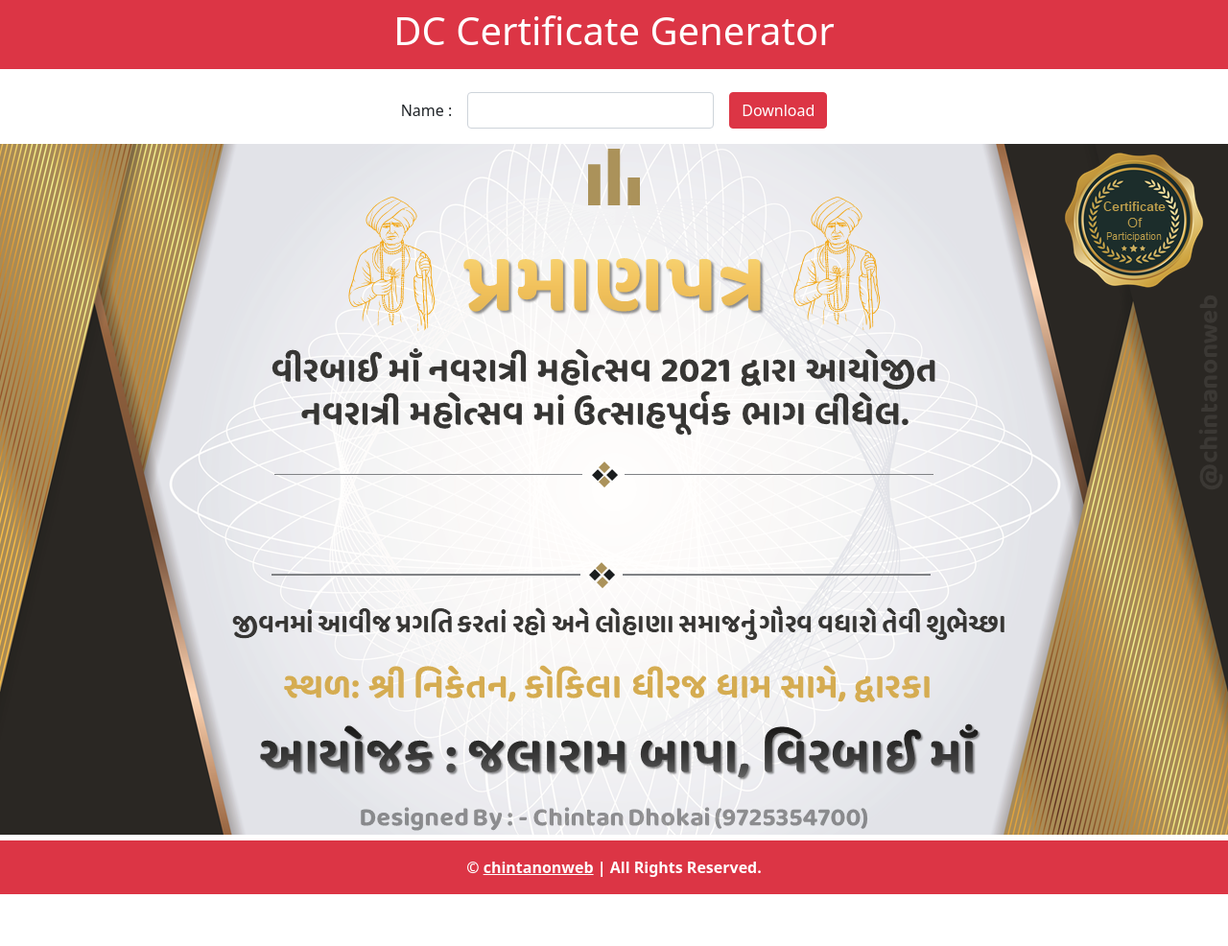
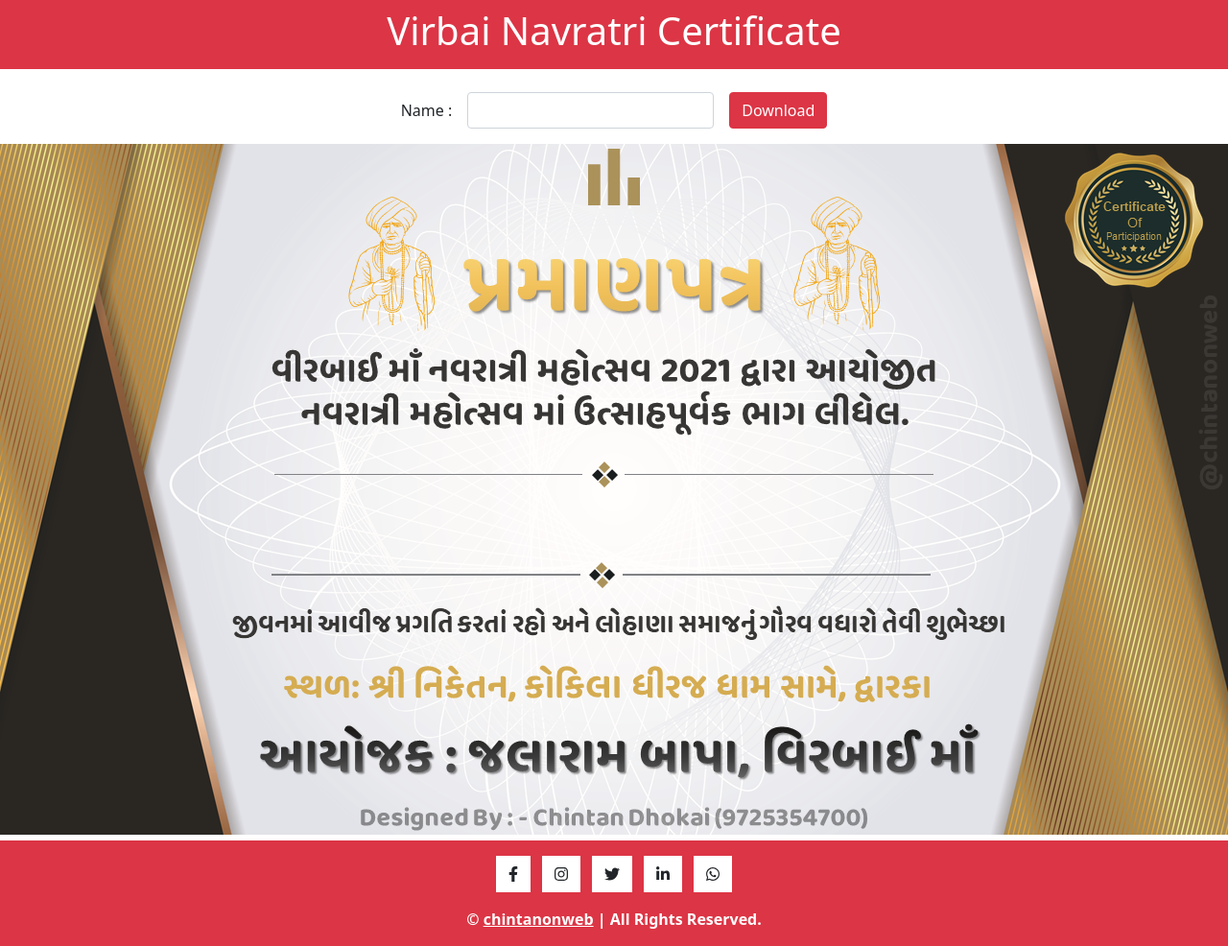
Before and after one commit to chintanonweb/certificategenrator, a plain HTML site: page index.html in a window 1280 px wide. Shown: the whole page at 96% size. Before the commit the page ends 932 px from the top, so only its background shows below. Drawn offline with nearby package versions, Linux system fonts and the light colour scheme.

Commit message:
facicon updated

```diff
--- a/index.html
+++ b/index.html
@@ -4,10 +4,13 @@
 <head>
     <meta charset="UTF-8">
     <meta name="viewport" content="width=device-width, initial-scale=1.0">
+    <script defer src="https://cdnjs.cloudflare.com/ajax/libs/font-awesome/5.15.4/js/all.min.js"></script>
+
     <link href="https://cdn.jsdelivr.net/npm/bootstrap@5.1.3/dist/css/bootstrap.min.css" rel="stylesheet"
         integrity="sha384-1BmE4kWBq78iYhFldvKuhfTAU6auU8tT94WrHftjDbrCEXSU1oBoqyl2QvZ6jIW3" crossorigin="anonymous">
 
     <title>DC Certificate Generator</title>
+    <link rel="icon" type="image/png" href="favicon.png" />
     <style>
         canvas {
             max-width: 100%;
@@ -21,7 +24,7 @@
 <body>
     <div class="container-fluid px-0 ">
         <div class="bg-danger text-white p-2 text-center">
-            <h1 class="mb-2">DC Certificate Generator</h1>
+            <h1 class="mb-2">Virbai Navratri Certificate</h1>
         </div>
         <div class="container-fluid">
             <div class="row g-3 align-items-center justify-content-center mt-2 mb-3">
@@ -43,6 +46,33 @@
     </div>
     <footer class="footer mt-auto py-3 bg-danger text-center fw-bold text-white">
         <div class="container">
+            <ul class="list-unstyled list-inline">
+                <li class="list-inline-item bg-white">
+                    <a class="btn-social btn" href="https://facebook.com/chintanonweb" target="_blank">
+                        <i class="fab fa-facebook-f"> </i>
+                    </a>
+                </li>
+                <li class="list-inline-item bg-white">
+                    <a class="btn-social btn" href="https://instagram.com/chintanonweb" target="_blank">
+                        <i class="fab fa-instagram"> </i>
+                    </a>
+                </li>
+                <li class="list-inline-item bg-white">
+                    <a class="btn-social btn" href="https://twitter.com/chintanonweb" target="_blank">
+                        <i class="fab fa-twitter"> </i>
+                    </a>
+                </li>
+                <li class="list-inline-item bg-white">
+                    <a class="btn-social btn" href="https://www.linkedin.com/in/chintanonweb/" target="_blank">
+                        <i class="fab fa-linkedin-in"> </i>
+                    </a>
+                </li>
+                <li class="list-inline-item bg-white">
+                    <a class="btn-social btn" href="https://wa.me/c/919725354700" target="_blank">
+                        <i class="fab fa-whatsapp"> </i>
+                    </a>
+                </li>
+            </ul>
             &copy; <a href="https://chintanonweb.ml" class="text-white" target="_blank">chintanonweb</a> | All Rights Reserved.
         </div>
     </footer>
```
Also changed, not shown: favicon.png (added).
